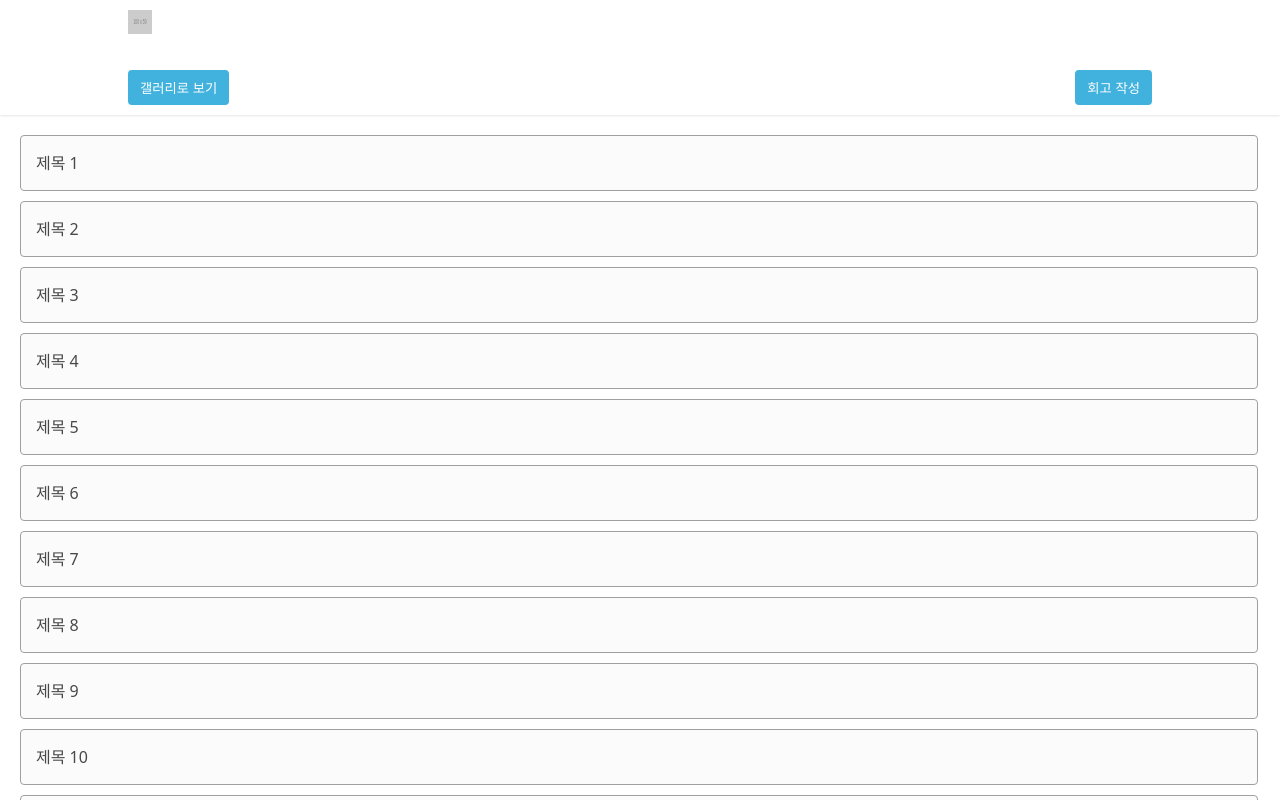
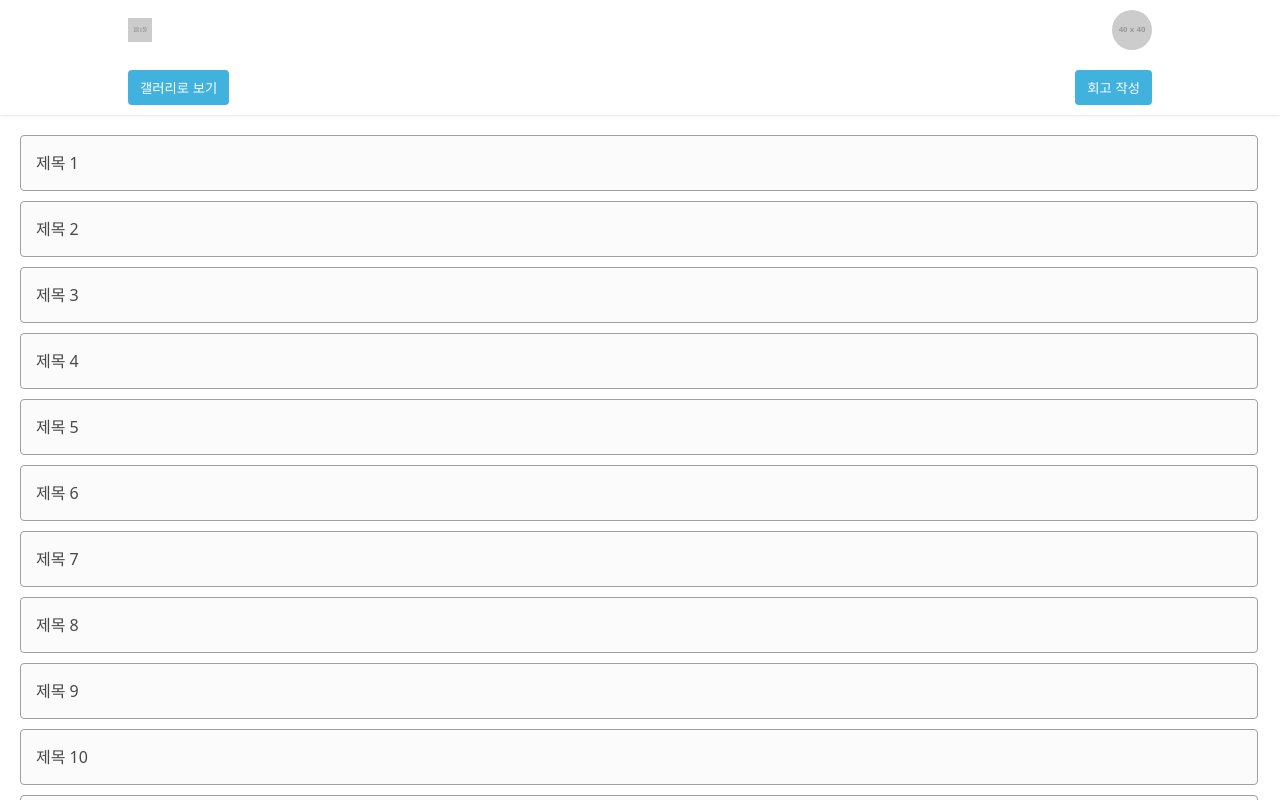
Before and after one commit to LittleWaterDrops/HaruGrim, a Vue app in the folder client/vue-project/: page /home in a window 1280 px wide. Built offline with nearby package versions, Linux system fonts and the light colour scheme; the HTML template or start-up script is replaced by a standard one.

Commit message:
회원정보 조회 아이콘 추가

```diff
--- a/client/vue-project/src/components/Header/HomeHeader.vue
+++ b/client/vue-project/src/components/Header/HomeHeader.vue
@@ -3,15 +3,48 @@
     <router-link to="/" class="logo">
       <img src="https://via.placeholder.com/100x50?text=Logo" alt="로고" />
     </router-link>
+
+    <div class="profile-menu">
+      <button @click="toggleDropdown" class="profile-button">
+        <img src="https://via.placeholder.com/40x40?text=User" alt="프로필" />
+      </button>
+      <transition name="dropdown">
+        <div v-show="isDropdownOpen" class="dropdown">
+          <ul>
+            <li @click="logout">로그아웃</li>
+            <li @click="viewProfile">회원 정보 조회</li>
+          </ul>
+        </div>
+      </transition>
+    </div>
   </header>
 </template>
 
-<script setup lang="ts"></script>
+<script setup lang="ts">
+import { ref } from 'vue'
+
+const isDropdownOpen = ref(false)
+
+const toggleDropdown = () => {
+  isDropdownOpen.value = !isDropdownOpen.value
+}
+
+const logout = () => {
+  alert('로그아웃되었습니다.')
+  isDropdownOpen.value = false
+}
+
+const viewProfile = () => {
+  alert('회원 정보 조회 페이지로 이동합니다.')
+  isDropdownOpen.value = false
+}
+</script>
 
 <style scoped>
 .home-header {
   display: flex;
   justify-content: space-between;
+  align-items: center;
   width: 100%;
   padding: 0 10%;
   padding-top: 10px;
@@ -20,7 +53,7 @@
   position: fixed;
   top: 0;
   left: 0;
-  z-index: 1000;
+  z-index: 1002;
 }
 
 .home-header .logo img {
@@ -28,4 +61,51 @@
   height: 24px;
   cursor: pointer;
 }
+
+.profile-menu {
+  position: relative;
+  z-index: 1001;
+}
+
+.profile-button {
+  background-color: transparent;
+  border: none;
+  cursor: pointer;
+  outline: none;
+}
+
+.profile-button img {
+  width: 40px;
+  height: 40px;
+  border-radius: 50%;
+}
+
+.dropdown {
+  position: absolute;
+  top: 50px;
+  right: 0;
+  background-color: #fff;
+  box-shadow: 0 4px 6px rgba(0, 0, 0, 0.1);
+  border-radius: 8px;
+  overflow: hidden;
+  z-index: 1002;
+  min-width: 150px;
+}
+
+.dropdown ul {
+  list-style: none;
+  margin: 0;
+  padding: 0;
+}
+
+.dropdown li {
+  padding: 10px 20px;
+  cursor: pointer;
+  font-size: 14px;
+  white-space: nowrap;
+}
+
+.dropdown li:hover {
+  background-color: #f5f5f5;
+}
 </style>
--- a/client/vue-project/src/styles/animations.css
+++ b/client/vue-project/src/styles/animations.css
@@ -17,6 +17,17 @@
   opacity: 0;
   transform: scaleY(0);
   transform-origin: top;
+}
+
+.dropdown-enter-active,
+.dropdown-leave-active {
+  transition: all 0.3s ease;
+}
+
+.dropdown-enter-from,
+.dropdown-leave-to {
+  opacity: 0;
+  transform: translateY(-10px);
 }
 
 @keyframes fadeIn {
```
